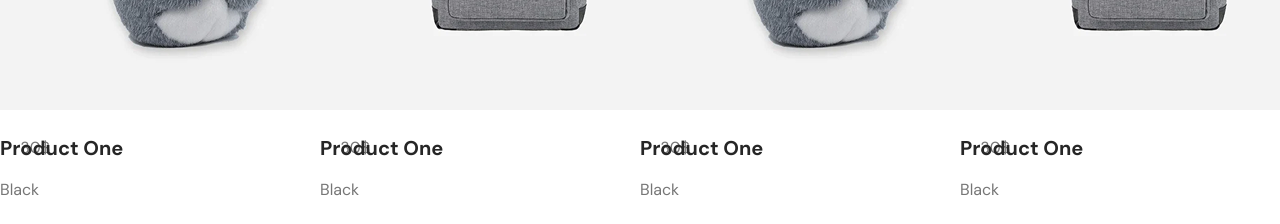
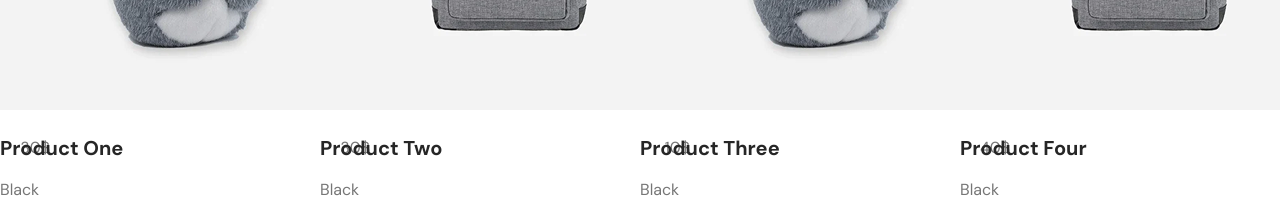
Before and after one commit to sajibkhandev/EsFDR-2403-Ecommerse, a React (Vite) app: page / in a window 1280 px wide. Shown: the part 1940-2164 px from the top of the page. Built offline with nearby package versions, Linux system fonts and the light colour scheme.

Commit message:
addtocart function

```diff
--- a/src/components/Cart.jsx
+++ b/src/components/Cart.jsx
@@ -4,8 +4,22 @@ import Flex from '../components/Flex'
 
 import { FaHeart, FaShoppingCart } from 'react-icons/fa'
 import { FaCodeCompare } from 'react-icons/fa6'
+import { useDispatch } from 'react-redux'
+import { addtocart } from '../slices/addtocartSlice'
 
 const Cart = ({price,src,title}) => {
+  let dispatch=useDispatch()
+
+  let handleAddToCart=()=>{
+    dispatch(addtocart({
+      title:title,
+      price:price,
+      image:src,
+      quantity:1
+    }))
+
+
+  }
   return (
     <div className='w-[370px] relative group '>
        <div className='relative overflow-hidden'>
@@ -17,7 +31,7 @@ const Cart = ({price,src,title}) => {
             <ul className='flex flex-col items-end py-6 px-8 gap-y-4 cursor-pointer'>
                 <li >Add to Wish List<FaHeart className='inline text-sm ml-4'/></li>
                 <li >Compare<FaCodeCompare className='inline text-sm ml-4'/></li>
-                <li >Add to Cart <FaShoppingCart className='inline text-sm ml-4'/></li>
+                <li onClick={handleAddToCart}>Add to Cart <FaShoppingCart className='inline text-sm ml-4'/></li>
             </ul>
         </div>
         <Flex className='justify-between items-center pt-6 pb-4'>
--- a/src/pages/Home.jsx
+++ b/src/pages/Home.jsx
@@ -41,19 +41,19 @@ const Home = () => {
                   <Cart src={Product2} price='30$' title="Product One"/>
                 </div>
                 <div>
-                  <Cart src={Product} price='30$' title="Product One"/>
+                  <Cart src={Product} price='10$' title="Product Two"/>
                 </div>
                 <div>
-                  <Cart src={Product2} price='30$' title="Product One"/>
+                  <Cart src={Product2} price='40$' title="Product Three"/>
                 </div>
                 <div>
-                  <Cart src={Product} price='30$' title="Product One"/>
+                  <Cart src={Product} price='30$' title="Product Four"/>
                 </div>
                 <div>
-                  <Cart src={Product2} price='30$' title="Product One"/>
+                  <Cart src={Product2} price='70$' title="Product Five"/>
                 </div>
                 <div>
-                  <Cart src={Product} price='30$' title="Product One"/>
+                  <Cart src={Product} price='30$' title="Product Six"/>
                 </div>
 
             </Slider>
--- /dev/null
+++ b/src/slices/addtocartSlice.js
@@ -0,0 +1,27 @@
+import { createSlice } from '@reduxjs/toolkit'
+
+export const addtocartSlice = createSlice({
+  name: 'cart',
+  initialState: {
+    cartItem: [],
+  },
+  reducers: {
+    addtocart: (state,action) => {
+
+
+       let alldata=state.cartItem.find(item=>item.title===action.payload.title)
+
+       if(alldata){
+        alldata.quantity+=1
+       }else{
+        state.cartItem.push({...action.payload,quantity:1})
+
+       }
+
+    },
+  },
+})
+
+export const { addtocart } = addtocartSlice.actions
+
+export default addtocartSlice.reducer
--- a/src/store.js
+++ b/src/store.js
@@ -2,11 +2,13 @@ import { configureStore } from '@reduxjs/toolkit'
 import counterSlice from  './slices/counterSlice'
 import  breadcrumb  from './slices/breadcrumb'
 import  categorySlice  from './slices/categorySlice'
+import  addtocartSlice  from './slices/addtocartSlice'
 
 export default configureStore({
   reducer: {
     counter:counterSlice,
     active:breadcrumb,
     category:categorySlice,
+    addtocart:addtocartSlice
   },
 })
```
